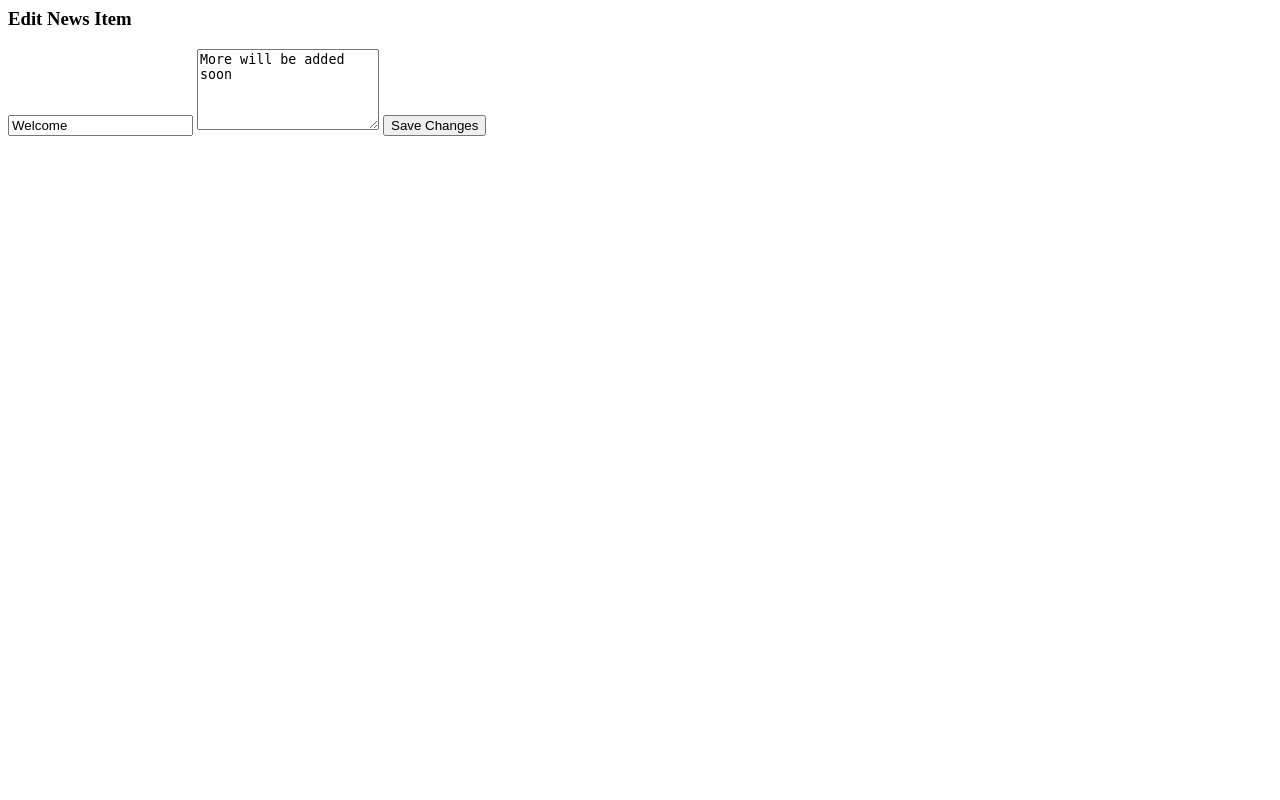
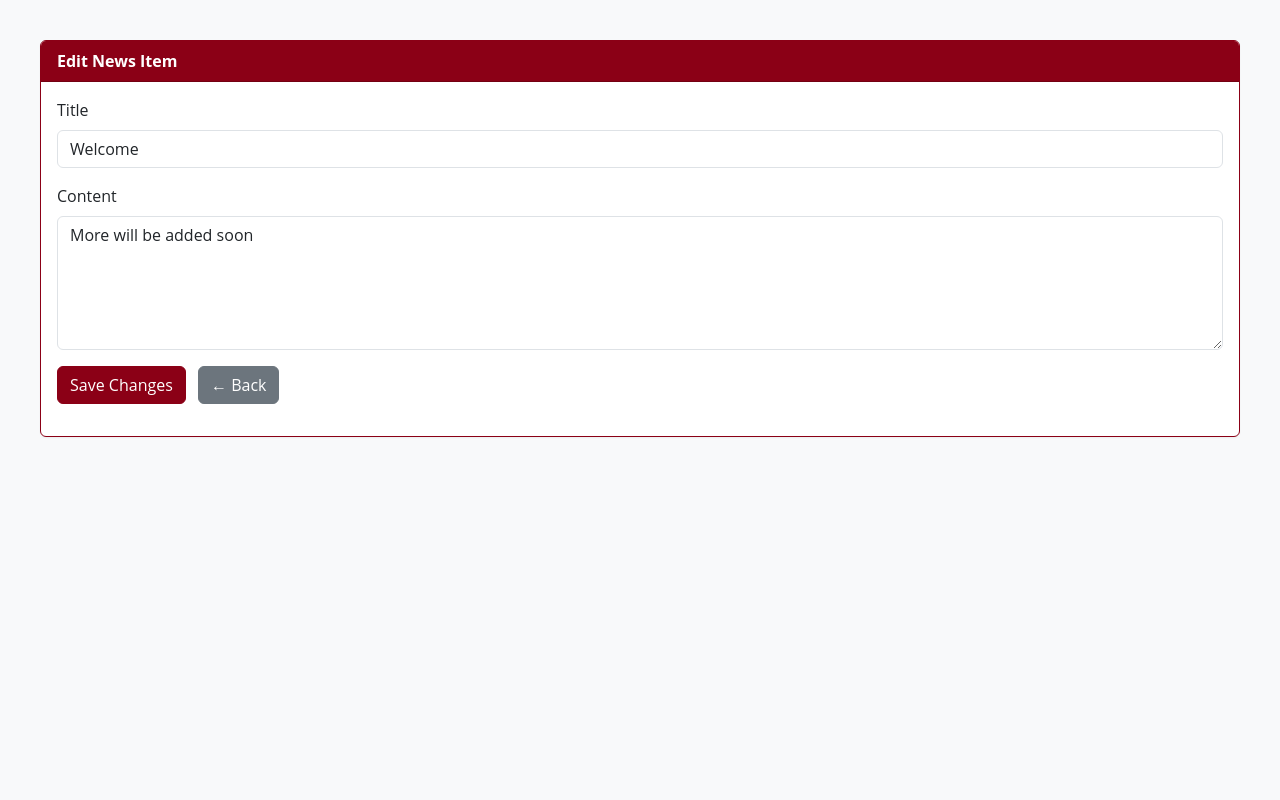
Before and after one commit to Borouros/FlaskProject1, a Flask app: page /edit_news/1 in a window 1280 px wide. Run offline with Flask 3, Linux system fonts and the light colour scheme; a user stored in the database is signed in; data comes from the database, SQL or seed files in the repository.

Commit message:
Update edit_news.html

```diff
--- a/templates/edit_news.html
+++ b/templates/edit_news.html
@@ -1,10 +1,63 @@
-<h3>Edit News Item</h3>
-<form method="POST">
-    <label>
-        <input type="text" name="title" value="{{ item.title }}" class="form-control mb-2" required>
-    </label>
-    <label>
-        <textarea name="content" rows="5" class="form-control mb-3" required>{{ item.content }}</textarea>
-    </label>
-    <button type="submit" class="btn btn-primary">Save Changes</button>
-</form>
+<head>
+  <meta charset="UTF-8">
+  <title>Edit News</title>
+  <link rel="icon" href="{{ url_for('static', filename='favicon.ico') }}">
+  <link href="https://cdn.jsdelivr.net/npm/bootstrap@5.3.3/dist/css/bootstrap.min.css" rel="stylesheet">
+  <style>
+    body {
+      font-family: "Merriweather", "Open Sans", sans-serif;
+      background-color: #f8f9fa;
+      padding: 40px;
+    }
+    h2 {
+      color: #8B0016;
+      margin-bottom: 20px;
+    }
+    .card {
+      border: 1px solid #8B0016;
+      border-radius: 6px;
+      box-shadow: 0 1px 2px rgba(0,0,0,0.05);
+      margin-bottom: 30px;
+    }
+    .card-header {
+      background-color: #8B0016;
+      color: #fff;
+      font-weight: bold;
+    }
+    .btn-primary {
+      background-color: #8B0016;
+      border-color: #8B0016;
+    }
+    .btn-primary:hover {
+      background-color: #A8001C;
+      border-color: #A8001C;
+    }
+    .flash {
+      background: #f8d7da;
+      color: #721c24;
+      padding: 10px;
+      border-radius: 4px;
+      margin-bottom: 20px;
+    }
+  </style>
+</head>
+
+<div class="card mb-4">
+  <div class="card-header">Edit News Item</div>
+  <div class="card-body">
+    <form method="POST">
+      <div class="mb-3">
+        <label class="form-label">Title</label>
+        <input type="text" name="title" value="{{ item.title }}" class="form-control" required>
+      </div>
+
+      <div class="mb-3">
+        <label class="form-label">Content</label>
+        <textarea name="content" rows="5" class="form-control" required>{{ item.content }}</textarea>
+      </div>
+
+      <button type="submit" class="btn btn-primary">Save Changes</button>
+      <a href="{{ '/admin' if current_user.role == 'admin' else '/editor' }}" class="btn btn-secondary ms-2">← Back</a>
+    </form>
+  </div>
+</div>
```
